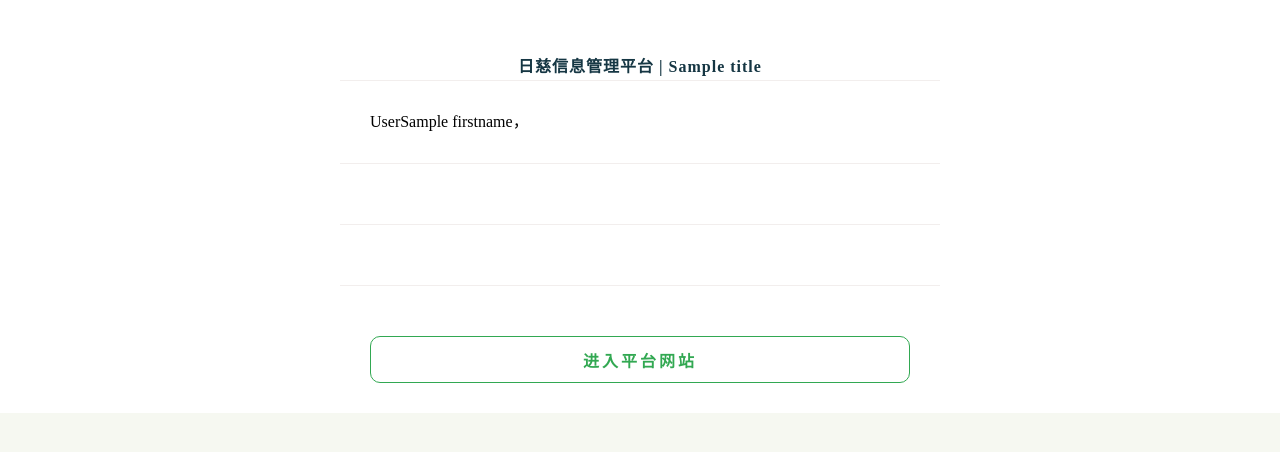
After one commit to huanglianqi/ricite, a Django app: template backend/templates/email.html in a window 1280 px wide. The commit adds this page. Shown: the top 452 px of the page. Run offline with Django 3.2, Linux system fonts and the light colour scheme; the template is opened without the code that fills it: most values are stand-ins (such as "Sample title", 1, 10 or a date in 2020); parts of the project's set-up code (start-up, migrations or seed data) failed here and were passed over.

Commit message:
update email template and reset password email template

```diff
--- /dev/null
+++ b/backend/templates/email.html
@@ -0,0 +1,296 @@
+<!DOCTYPE html PUBLIC "-//W3C//DTD XHTML 1.0 Transitional//EN" "http://www.w3.org/TR/xhtml1/DTD/xhtml1-transitional.dtd">
+<html xmlns="http://www.w3.org/1999/xhtml">
+  <head>
+    <meta charset="utf-8">
+    <meta name="viewport" content="width=device-width, initial-scale=1, shrink-to-fit=no">
+    <meta http-equiv="Content-Type" content="text/html; charset=UTF-8">
+    <title>日慈信息管理平台 | {{title}}</title>
+    <style type="text/css">
+    body {margin: 0; padding: 0; min-width: 100%!important;}
+    img {height: auto;}
+    .content {width: 100%; max-width: 600px;}
+    .header {padding: 40px 30px 20px 30px;}
+    .innerpadding {padding: 30px 30px 30px 30px;}
+    .borderbottom {border-bottom: 1px solid #f2eeed;}
+    .subhead {font-size: 15px; color: #ffffff; font-family: sans-serif; letter-spacing: 10px;}
+    .h1, .h2, .bodycopy {color: #153643; font-family: sans-serif;}
+    .h1 {font-size: 33px; line-height: 38px; font-weight: bold;}
+    .h2 {padding: 0 0 15px 0; font-size: 24px; line-height: 28px; font-weight: bold;}
+    .bodycopy {font-size: 16px; line-height: 22px;}
+    .button {text-align: center; font-size: 18px; font-family: sans-serif; font-weight: bold; padding: 0 30px 0 30px;}
+    .button a {color: #ffffff; text-decoration: none;}
+    .footer {padding: 20px 30px 15px 30px;}
+    .footercopy {font-family: sans-serif; font-size: 14px; color: #ffffff;}
+    .footercopy a {color: #ffffff; text-decoration: underline;}
+
+    @media only screen and (max-width: 550px), screen and (max-device-width: 550px) {
+    body[rici] .hide {display: none!important;}
+    body[rici] .buttonwrapper {background-color: transparent!important;}
+    body[rici] .button {padding: 0px!important;}
+    body[rici] .button a {background-color: #e05443; padding: 15px 15px 13px!important;}
+    body[rici] .unsubscribe {display: block; margin-top: 20px; padding: 10px 50px; background: #2f3942; border-radius: 5px; text-decoration: none!important; font-weight: bold;}
+    }
+    </style>
+  </head>
+  <body
+    rici
+    bgcolor="#f6f8f1">
+    <table
+      width="100%"
+      bgcolor="#ffffff"
+      border="0"
+      cellpadding="0"
+      cellspacing="0"
+      style="padding-top: 10px;">
+      <tr>
+        <td>
+          <!--[if (gte mso 9)|(IE)]>
+            <table width="600" align="center" cellpadding="0" cellspacing="0" border="0">
+              <tr>
+                <td>
+          <![endif]-->
+          <table
+            bgcolor="#ffffff"
+            style="width: 100%; max-width: 600px;"
+            align="center"
+            cellpadding="0"
+            cellspacing="0">
+            <tr>
+              <td
+                bgcolor="#ffffff"
+                style="padding: 40px 30px 0 30px; border-bottom: 1px solid #f2eeed;">
+                <!--[if (gte mso 9)|(IE)]>
+                    <table width="600" align="left" cellpadding="0" cellspacing="0" border="0">
+                    <tr>
+                        <td>
+                <![endif]-->
+                <table
+                  class="col425"
+                  align="center"
+                  border="0"
+                  cellpadding="0"
+                  cellspacing="0"
+                  width="100%"
+                  style="width: 100%; max-width: 600px">
+                  <tr>
+                    <td height="30">
+                      <table
+                        border="0"
+                        cellspacing="0"
+                        cellpadding="0"
+                        align="center">
+                        <tr>
+                          <td
+                            style="letter-spacing: 1px; font-size: 16px; font-weight: bold; color: #153643;"
+                            align="center">
+                            日慈信息管理平台 | {{title}}
+                          </td>
+                        </tr>
+                      </table>
+                    </td>
+                  </tr>
+                </table>
+                <!--[if (gte mso 9)|(IE)]>
+                        </td>
+                    </tr>
+                </table>
+                <![endif]-->
+              </td>
+            </tr>
+            <tr>
+              <td
+                style="padding: 30px 30px 30px 30px; border-bottom: 1px solid #f2eeed;">
+                <!--[if (gte mso 9)|(IE)]>
+                  <table width="600" align="left" cellpadding="0" cellspacing="0" border="0">
+                    <tr>
+                      <td>
+                <![endif]-->
+                <table
+                  class="col380"
+                  align="left"
+                  border="0"
+                  cellpadding="0"
+                  cellspacing="0"
+                  width="100%"
+                  style="width: 100%; max-width: 600px">
+                  <tr>
+                    <td
+                      style="font-size: 16px; line-height: 22px;">
+                      {{lastname}}{{firstname}}，
+                    </td>
+                  </tr>
+                  <tr>
+                    <td
+                      style="font-size: 16px; line-height: 22px; color: #153643;">
+                      {% block contentA %}
+                      {% endblock contentA %}
+                    </td>
+                  </tr>
+                </table>
+                <!--[if (gte mso 9)|(IE)]>
+                      </td>
+                    </tr>
+                  </table>
+                <![endif]-->
+              </td>
+            </tr>
+            <tr
+              style="width: 100%; max-width: 600px">
+              <td
+                style="padding: 30px 30px 30px 30px; border-bottom: 1px solid #f2eeed; width: 100%; max-width: 600px">
+                <!--[if (gte mso 9)|(IE)]>
+                  <table width="600" align="left" cellpadding="0" cellspacing="0" border="0">
+                    <tr>
+                      <td>
+                <![endif]-->
+                <table
+                  class="col380"
+                  align="left"
+                  border="0"
+                  cellpadding="0"
+                  cellspacing="0"
+                  width="100%"
+                  style="width: 100%; max-width: 600px">
+                  <tr>
+                    <td>
+                      <table
+                        width="100%"
+                        border="0"
+                        cellspacing="0"
+                        cellpadding="0">
+                        <tr>
+                          <td
+                            class="bodycopy"
+                            style="font-size: 16px; line-height: 22px; color: #153643;">
+                            {% block contentB %}
+                            {% endblock contentB %}
+                          </td>
+                        </tr>
+                      </table>
+                    </td>
+                    </tr>
+                </table>
+                <!--[if (gte mso 9)|(IE)]>
+                      </td>
+                    </tr>
+                  </table>
+                <![endif]-->
+              </td>
+            </tr>
+            <tr>
+              <td
+                style="padding: 30px 30px 30px 30px; border-bottom: 1px solid #f2eeed;">
+                <!--[if (gte mso 9)|(IE)]>
+                  <table width="600" align="left" cellpadding="0" cellspacing="0" border="0">
+                    <tr>
+                      <td>
+                <![endif]-->
+                <table
+                  class="col380"
+                  align="left"
+                  border="0"
+                  cellpadding="0"
+                  cellspacing="0"
+                  width="100%"
+                  style="width: 100%; max-width: 600px">
+                  <tr>
+                    <td>
+                      <table
+                        width="100%"
+                        border="0"
+                        cellspacing="0"
+                        cellpadding="0">
+                        <tr>
+                          <td
+                            class="bodycopy"
+                            style="font-size: 16px; line-height: 22px; color: #153643;">
+                            {% block contentC %}
+                            {% endblock contentC %}
+                          </td>
+                        </tr>
+                      </table>
+                    </td>
+                    </tr>
+                </table>
+                <!--[if (gte mso 9)|(IE)]>
+                        </td>
+                          </tr>
+                            </table>
+                <![endif]-->
+              </td>
+            </tr>
+            <tr>
+              <td
+                style="padding: 30px 30px 30px 30px;">
+                <!--[if (gte mso 9)|(IE)]>
+                  <table width="600" align="left" cellpadding="0" cellspacing="0" border="0">
+                    <tr>
+                      <td>
+                <![endif]-->
+                <table
+                  class="col380"
+                  align="left"
+                  border="0"
+                  cellpadding="0"
+                  cellspacing="0"
+                  width="100%"
+                  style="width: 100%; max-width: 600px">
+                  <tr>
+                    <td>
+                      <table
+                        width="100%"
+                        border="0"
+                        cellspacing="0"
+                        cellpadding="0">
+                        <tr>
+                          <td
+                            class="bodycopy"
+                            style="font-size: 16px; line-height: 22px; color: #153643;">
+                            <tr>
+                              <td
+                                style="padding: 20px 0 0 0;">
+                                  <a
+                                    href="https://admin.ricifoundation.com"
+                                    style="outline: none; text-decoration: none;">
+                                    <table
+                                      width="100%"
+                                      border="0"
+                                      cellspacing="0"
+                                      cellpadding="0">
+                                      <tr>
+                                        <td
+                                        class="button"
+                                        height="45"
+                                        width="100%"
+                                        style="letter-spacing: 3px; border-radius: 10px; text-align: center; font-size: 16px; font-weight: bold; padding: 0 30px 0 30px; background-color: #ffffff; color: #32a852; border: 1px solid #32a852;">
+                                        进入平台网站
+                                        </td>
+                                      </tr>
+                                    </table>
+                                  </a>
+                              </td>
+                            </tr>
+                          </td>
+                        </tr>
+                      </table>
+                    </td>
+                    </tr>
+                </table>
+                <!--[if (gte mso 9)|(IE)]>
+                        </td>
+                          </tr>
+                            </table>
+                <![endif]-->
+              </td>
+            </tr>
+          </table>
+          <!--[if (gte mso 9)|(IE)]>
+                </td>
+                </tr>
+            </table>
+          <![endif]-->
+        </td>
+      </tr>
+    </table>
+  </body>
+</html>
```
Also changed, not shown: backend/templates/user_reset_password.html (+38 -12 lines), backend/users/views.py (+5 -11 lines), frontend/src/App.vue (+26 -44 lines).
